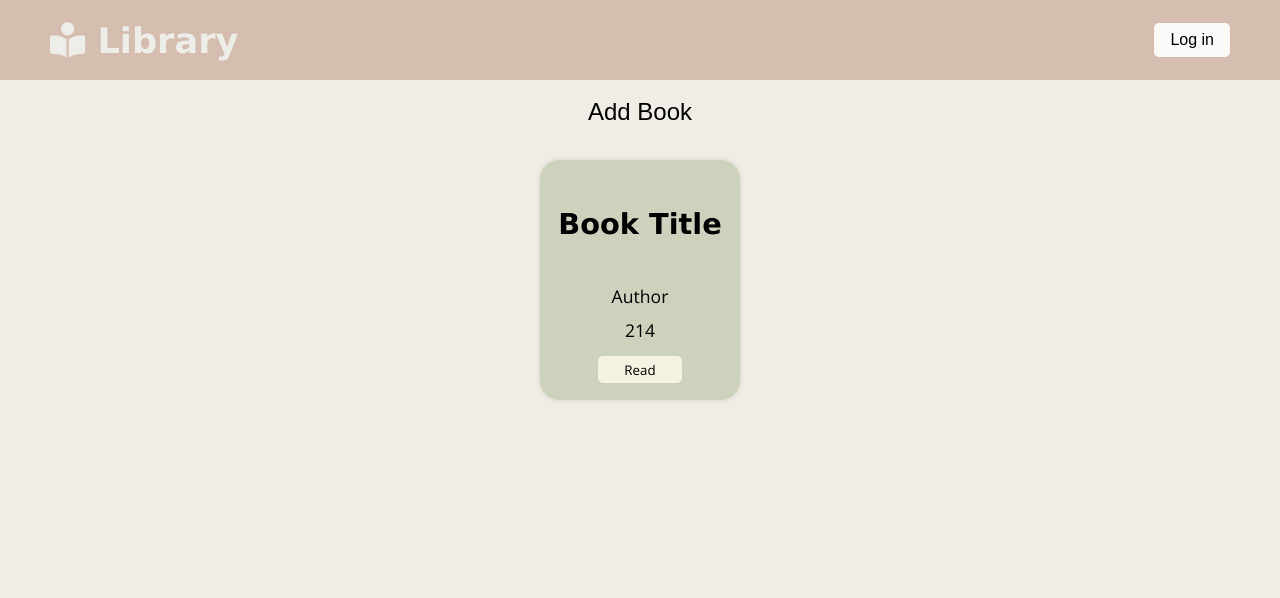
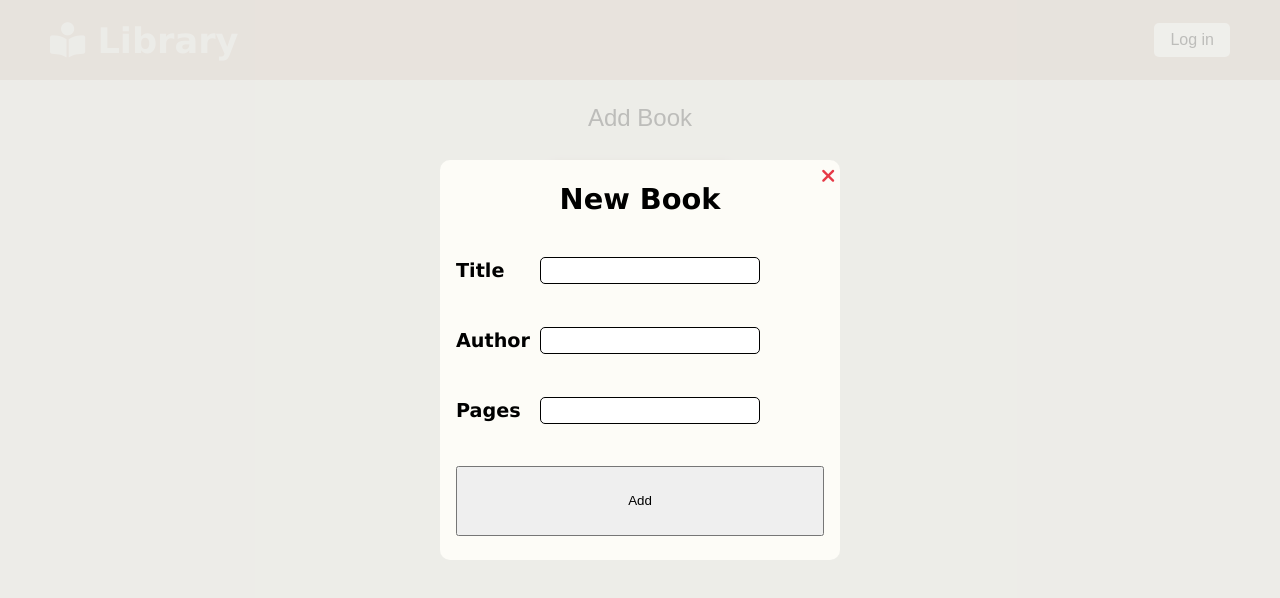
Before and after one commit to macl1214/library, a plain HTML site: page index.html in a window 1280 px wide. Both pictures are taken after a click on the button "Add Book". Drawn offline with nearby package versions, Linux system fonts and the light colour scheme; a web font is replaced by a local one.

Commit message:
Add book form with styling and open/close feature

```diff
--- a/css/stylesheet.css
+++ b/css/stylesheet.css
@@ -59,12 +59,16 @@ table {
   --header-height: 5rem;
   --content-height: calc(100vh - 5rem);
 
+  --logo-font: 'Ibarra Real Nova', 'sans-serif', Verdana;
+  --book-title-font: 'Cormorant SC', 'sans-serif', Verdana;
+
   --header-bg: #D5BDAF;
   --logo-color: #edede9;
   --header-btn: #fbfaf8;
   --content-bg: #efede6;
   --book-card-bg: #ccd2bb;
   --read-btn: #f4f2e1;
+  --book-form-bg: #fdfcf7;
 }
 
 .header {
@@ -84,11 +88,13 @@ table {
   display: flex;
   justify-content: space-between;
   align-items: center;
+
+  /* position: relative; */
 }
 
 .header-content .logo {
   font-size: 2.2rem;
-  font-family: 'Ibarra Real Nova', 'sans-serif', Verdana;
+  font-family: var(--logo-font);
   font-weight: 700;
 
   color: var(--logo-color);
@@ -124,7 +130,7 @@ table {
   gap: 20px;
   justify-content: center;
 
-  position: relative;
+  /* position: relative; */
 }
 
 .content .book-card {
@@ -153,7 +159,7 @@ table {
 }
 
 .book-card .title-block {
-  font-family: 'Cormorant SC', 'sans-serif', Verdana;
+  font-family: var(--book-title-font);
   font-weight: 700;
   font-size: 1.8rem;
 }
@@ -197,9 +203,9 @@ table {
   filter: brightness(95%);
 }
 
-.content .add-book {
-  position: absolute;
-  top: 10px;
+.content .add-book-btn {
+  position: fixed;
+  top: calc(var(--header-height) + 16px);
   justify-self: center;
 
   background-color: var(--content-bg);
@@ -212,7 +218,92 @@ table {
   font-size: 1.5rem;
 }
 
-.content .add-book:hover {
+.content .add-book-btn:hover {
   border: 1px black dotted;
   filter: brightness(95%);
+  cursor: pointer;
 }
+
+/* Book details prompt */
+.add-book-container {
+  position: absolute;
+  top: 0;
+
+  width: 100%;
+  height: 100%;
+  display: none;
+  /* display: flex; */
+  justify-content: center;
+
+  background-color: rgba(237, 237, 233, 0.8);
+}
+
+.show {
+  display: flex;
+}
+
+.add-book-form {
+  position: relative;
+  top: 20vh;
+  width: 400px;
+  height: 400px;
+
+  border-radius: 10px;
+  padding: 5px 16px 24px;
+  /* padding-top: 5px; */
+
+  background-color: var(--book-form-bg);
+
+  display: grid;
+  grid-template-rows: 20px 1fr 1fr 1fr 1fr 1fr;
+}
+
+.add-book-form .close-btn {
+  justify-self: end;
+  align-self: center;
+  width: 20px;
+  height: 20px;
+  margin-right: -11px;
+
+  background-color: var(--book-form-bg);
+  color: #e63946;
+
+  border: none;
+  border-radius: 5px;
+
+  font-size: 1.2rem;
+
+}
+
+.add-book-form .close-btn:hover {
+  transform: scale(1.2);
+  /* cursor: pointer; */
+}
+
+.add-book-form .book-form-header {
+  justify-self: center;
+
+  font-size: 1.8em;
+  font-weight: 700;
+  font-family: var(--logo-font);
+}
+
+.add-book-form .form-input {
+  display: grid;
+  grid-template-columns: 20% 60%;
+  gap: 10px;
+  align-items: center;
+  height: 30px;
+}
+
+.add-book-form label {
+  font-family: var(--book-title-font);
+  font-weight: 700;
+  font-size: 1.2rem;
+}
+
+.add-book-form input[type=text] {
+  border: 1px solid black;
+  border-radius: 5px;
+  padding: 5px 10px;
+}
--- a/index.html
+++ b/index.html
@@ -31,7 +31,7 @@
     </div>
   </div>
   <div class="content">
-    <button class="add-book">Add Book</button>
+    <button class="add-book-btn">Add Book</button>
     <div class="book-card">
       <div class="title-block">
         <span class="title">Book Title</span>
@@ -43,9 +43,31 @@
       <button type="button" class="read">Read</button>
     </div>
   </div>
-  <footer class="footer">
 
-  </footer>
+  <div class="add-book-container">
+    <form class="add-book-form">
+      <button type="button" class="close-btn">
+        <i class="fa-solid fa-xmark"></i>
+      </button>
+      <div class="book-form-header">New Book</div>
+      <div class="form-input title">
+        <label for="title">Title</label>
+        <input type="text" name="title" id="title">
+      </div>
+      <div class="form-input author">
+        <label for="author">Author</label>
+        <input type="text" name="author" id="author">
+      </div>
+      <div class="form-input pages">
+        <label for="pages">Pages</label>
+        <input type="text" name="pages" id="Pages">
+      </div>
+      <button type="button" class="form-submit">Add</button>
+    </form>
+  </div>
+  <!-- <footer class="footer"> -->
+
+  <!-- </footer> -->
 
   <script type="text/javascript" src="js/script.js"></script>
 </body>
--- a/js/script.js
+++ b/js/script.js
@@ -18,7 +18,7 @@ function initLibrary() {
   addBookToLibrary(new Book('The Metamorphosis', 'Franz Kafka', 74));
 }
 
-// Helper Functions
+// Library Helper Functions
 function addBookToLibrary(book) {
   myLibrary.push(book);
 }
@@ -33,3 +33,18 @@ function displayBooks() {
 function displayBookInGrid(book) {
 
 }
+
+// Element variables
+const content = document.querySelector('.content');
+const addBtn = document.querySelector('.add-book-btn');
+const bookFormCont = document.querySelector('.add-book-container');
+const closeBookForm = document.querySelector('.add-book-form .close-btn');
+
+// Event listeners
+addBtn.addEventListener('click', function() {
+  bookFormCont.classList.add('show');
+});
+
+closeBookForm.addEventListener('click', function() {
+  bookFormCont.classList.remove('show');
+})
```
